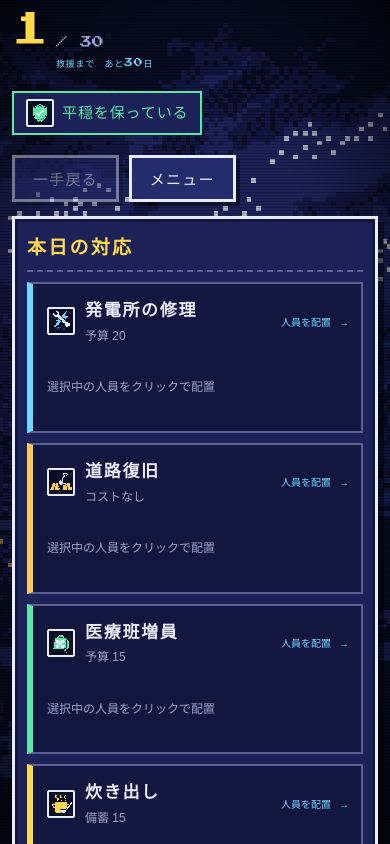
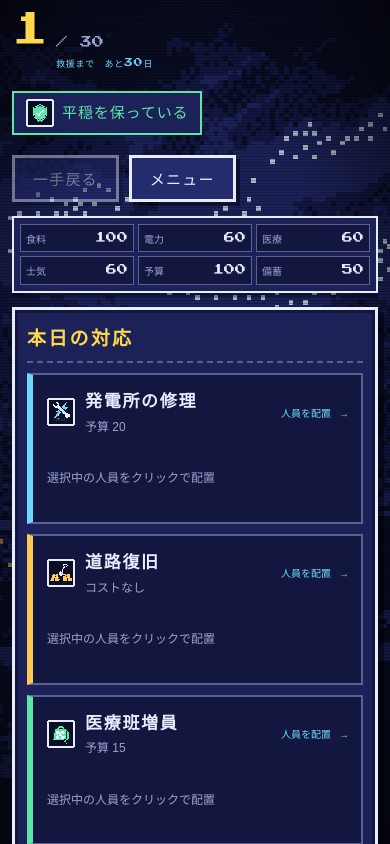
Before and after one commit to ivgtr/tozasareta-machi, a React (Vite) app: page / in a window 390 px wide. Both pictures are taken after a click on the button "▶ 指揮所へ". Shown: the top 844 px of the page. Built offline with nearby package versions, Linux system fonts and the light colour scheme; a web font is replaced by a local one.

Commit message:
feat: add mobile resource HUD

```diff
--- /dev/null
+++ b/src/ui/components/CompactStatus.tsx
@@ -0,0 +1,29 @@
+import type { GameState } from '../../game/types'
+
+interface CompactStatusProps {
+  state: GameState
+}
+
+export function CompactStatus({ state }: CompactStatusProps) {
+  const items = [
+    ['食料', state.resources.food],
+    ['電力', state.resources.power],
+    ['医療', state.resources.medical],
+    ['士気', state.resources.morale],
+    ['予算', state.budget],
+    ['備蓄', state.stockpile],
+  ] as const
+
+  return (
+    <section className="compact-status" aria-label="資源状況">
+      <dl className="compact-status__list">
+        {items.map(([label, value]) => (
+          <div key={label} className="compact-status__item">
+            <dt>{label}</dt>
+            <dd>{value}</dd>
+          </div>
+        ))}
+      </dl>
+    </section>
+  )
+}
--- a/src/ui/screens/PlayScreen.tsx
+++ b/src/ui/screens/PlayScreen.tsx
@@ -8,6 +8,7 @@ import { usePlayback } from '../hooks/usePlayback'
 import { AmbientBackdrop } from '../components/AmbientBackdrop'
 import { Skyline } from '../components/Skyline'
 import { TopBar } from '../components/TopBar'
+import { CompactStatus } from '../components/CompactStatus'
 import { StatusWall } from '../components/StatusWall'
 import { DecisionBoard } from '../components/DecisionBoard'
 import { ReportFeed } from '../components/ReportFeed'
@@ -106,6 +107,7 @@ export function PlayScreen({ onExit }: { onExit: () => void }) {
         onRestart={restart}
         onBackToTitle={onExit}
       />
+      <CompactStatus state={view} />
       <DayBoard
         key={`${view.rng.seed}:${view.day}`}
         state={view}
--- a/src/ui/styles/play.css
+++ b/src/ui/styles/play.css
@@ -143,6 +143,10 @@
   flex-direction: column;
   gap: 18px;
   min-width: 0;
+}
+
+.compact-status {
+  display: none;
 }
 
 .statuswall__stocks {
@@ -1020,6 +1024,7 @@
   .play__right {
     order: 3;
     display: flex;
+    align-items: stretch;
   }
   .play__town-view {
     order: -1;
@@ -1034,6 +1039,42 @@
   }
   .play__alerts {
     width: 100%;
+  }
+  .compact-status {
+    position: sticky;
+    top: env(safe-area-inset-top, 0);
+    z-index: 40;
+    display: block;
+    padding: 6px;
+    background: var(--night-700);
+    border: 2px solid var(--frame-hi);
+    box-shadow: 0 4px 0 rgba(0, 0, 0, 0.35);
+  }
+  .compact-status__list {
+    display: grid;
+    grid-template-columns: repeat(3, minmax(0, 1fr));
+    gap: 4px;
+    margin: 0;
+  }
+  .compact-status__item {
+    display: flex;
+    align-items: baseline;
+    justify-content: space-between;
+    gap: 4px;
+    min-width: 0;
+    padding: 3px 5px;
+    background: var(--night-800);
+    border: 1px solid var(--frame-lo);
+  }
+  .compact-status__item dt {
+    color: var(--ink-dim);
+    font-size: 10px;
+  }
+  .compact-status__item dd {
+    margin: 0;
+    color: var(--ink);
+    font-family: var(--font-pixel);
+    font-size: 11px;
   }
 }
 
```
Also changed, not shown: 2 other files (tests, documents, lock files or other folders).
